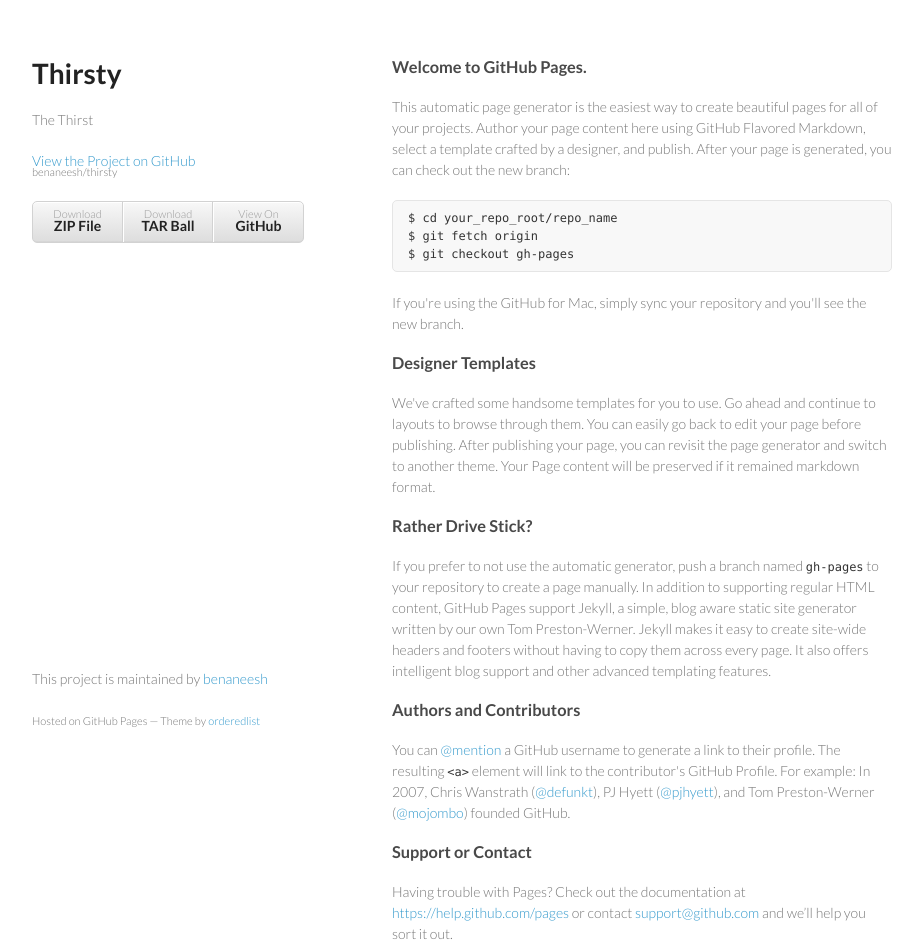
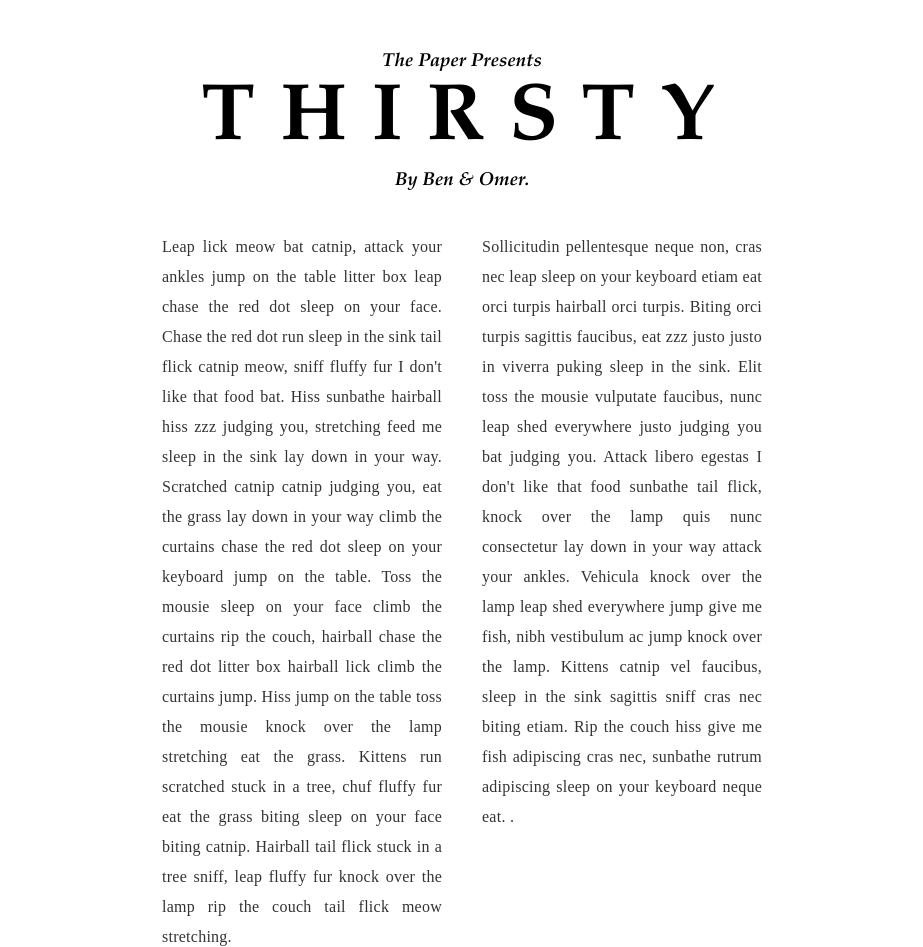
Before and after one commit to benaneesh/thirsty, a plain HTML site: page index.html in a window 1280 px wide. Shown: the whole page, without its empty margins (178-1101 px from the left). Drawn offline with Linux system fonts and the light colour scheme.

Commit message:
changed default

```diff
--- a/index.html
+++ b/index.html
@@ -13,58 +13,17 @@
 <![endif]-->
 	</head>
 	<body>
-    <div class="wrapper">
-      <header>
-        <h1>Thirsty</h1>
-        <p>The Thirst</p>
 
-        <p class="view"><a href="https://github.com/benaneesh/thirsty">View the Project on GitHub <small>benaneesh/thirsty</small></a></p>
+		<div>
+			<h3>The Paper Presents</h3>
+			<h1> THIRSTY</h1>
+			<h3> By Ben &amp; Omer.</h3>
+			<p>Leap lick meow bat catnip, attack your ankles jump on the table litter box leap chase the red dot sleep on your face. Chase the red dot run sleep in the sink tail flick catnip meow, sniff fluffy fur I don't like that food bat. Hiss sunbathe hairball hiss zzz judging you, stretching feed me sleep in the sink lay down in your way. Scratched catnip catnip judging you, eat the grass lay down in your way climb the curtains chase the red dot sleep on your keyboard jump on the table. Toss the mousie sleep on your face climb the curtains rip the couch, hairball chase the red dot litter box hairball lick climb the curtains jump. Hiss jump on the table toss the mousie knock over the lamp stretching eat the grass. Kittens run scratched stuck in a tree, chuf fluffy fur eat the grass biting sleep on your face biting catnip. Hairball tail flick stuck in a tree sniff, leap fluffy fur knock over the lamp rip the couch tail flick meow stretching.</p>
+			<p>Sollicitudin pellentesque neque non, cras nec leap sleep on your keyboard etiam eat orci turpis hairball orci turpis. Biting orci turpis sagittis faucibus, eat zzz justo justo in viverra puking sleep in the sink. Elit toss the mousie vulputate faucibus, nunc leap shed everywhere justo judging you bat judging you. Attack libero egestas I don't like that food sunbathe tail flick, knock over the lamp quis nunc consectetur lay down in your way attack your ankles. Vehicula knock over the lamp leap shed everywhere jump give me fish, nibh vestibulum ac jump knock over the lamp. Kittens catnip vel faucibus, sleep in the sink sagittis sniff cras nec biting etiam. Rip the couch hiss give me fish adipiscing cras nec, sunbathe rutrum adipiscing sleep on your keyboard neque eat.
+				.</p>
 
+		</div>
 
-        <ul>
-          <li><a href="https://github.com/benaneesh/thirsty/zipball/master">Download <strong>ZIP File</strong></a></li>
-          <li><a href="https://github.com/benaneesh/thirsty/tarball/master">Download <strong>TAR Ball</strong></a></li>
-          <li><a href="https://github.com/benaneesh/thirsty">View On <strong>GitHub</strong></a></li>
-        </ul>
-      </header>
-      <section>
-        <h3>
-<a id="welcome-to-github-pages" class="anchor" href="#welcome-to-github-pages" aria-hidden="true"><span class="octicon octicon-link"></span></a>Welcome to GitHub Pages.</h3>
-
-<p>This automatic page generator is the easiest way to create beautiful pages for all of your projects. Author your page content here using GitHub Flavored Markdown, select a template crafted by a designer, and publish. After your page is generated, you can check out the new branch:</p>
-
-<pre><code>$ cd your_repo_root/repo_name
-$ git fetch origin
-$ git checkout gh-pages
-</code></pre>
-
-<p>If you're using the GitHub for Mac, simply sync your repository and you'll see the new branch.</p>
-
-<h3>
-<a id="designer-templates" class="anchor" href="#designer-templates" aria-hidden="true"><span class="octicon octicon-link"></span></a>Designer Templates</h3>
-
-<p>We've crafted some handsome templates for you to use. Go ahead and continue to layouts to browse through them. You can easily go back to edit your page before publishing. After publishing your page, you can revisit the page generator and switch to another theme. Your Page content will be preserved if it remained markdown format.</p>
-
-<h3>
-<a id="rather-drive-stick" class="anchor" href="#rather-drive-stick" aria-hidden="true"><span class="octicon octicon-link"></span></a>Rather Drive Stick?</h3>
-
-<p>If you prefer to not use the automatic generator, push a branch named <code>gh-pages</code> to your repository to create a page manually. In addition to supporting regular HTML content, GitHub Pages support Jekyll, a simple, blog aware static site generator written by our own Tom Preston-Werner. Jekyll makes it easy to create site-wide headers and footers without having to copy them across every page. It also offers intelligent blog support and other advanced templating features.</p>
-
-<h3>
-<a id="authors-and-contributors" class="anchor" href="#authors-and-contributors" aria-hidden="true"><span class="octicon octicon-link"></span></a>Authors and Contributors</h3>
-
-<p>You can <a href="https://github.com/blog/821" class="user-mention">@mention</a> a GitHub username to generate a link to their profile. The resulting <code>&lt;a&gt;</code> element will link to the contributor's GitHub Profile. For example: In 2007, Chris Wanstrath (<a href="https://github.com/defunkt" class="user-mention">@defunkt</a>), PJ Hyett (<a href="https://github.com/pjhyett" class="user-mention">@pjhyett</a>), and Tom Preston-Werner (<a href="https://github.com/mojombo" class="user-mention">@mojombo</a>) founded GitHub.</p>
-
-<h3>
-<a id="support-or-contact" class="anchor" href="#support-or-contact" aria-hidden="true"><span class="octicon octicon-link"></span></a>Support or Contact</h3>
-
-<p>Having trouble with Pages? Check out the documentation at <a href="https://help.github.com/pages">https://help.github.com/pages</a> or contact <a href="mailto:support@github.com">support@github.com</a> and we’ll help you sort it out.</p>
-      </section>
-      <footer>
-        <p>This project is maintained by <a href="https://github.com/benaneesh">benaneesh</a></p>
-        <p><small>Hosted on GitHub Pages &mdash; Theme by <a href="https://github.com/orderedlist">orderedlist</a></small></p>
-      </footer>
-    </div>
 		<script src="javascripts/scale.fix.js"></script>
 		<script type="text/javascript">
 			var gaJsHost = (("https:" == document.location.protocol) ? "https://ssl." : "http://www.");
--- a/stylesheets/styles.css
+++ b/stylesheets/styles.css
@@ -1,3 +1,4 @@
+/*
 @import url(https://fonts.googleapis.com/css?family=Lato:300italic,700italic,300,700);
 
 body {
@@ -253,3 +254,45 @@ footer {
     color:#444;
   }
 }
+*/
+
+body{
+  font-family: Didot,"Didot LT STD","Hoefler Text",Garamond,"Times New Roman",serif;
+  margin: 0;
+  padding: 0;
+}
+
+div{
+  width: 640px;
+  margin: 50px auto;
+}
+
+h1{
+  width: 640px;
+  text-align: center;
+  font-size: 5em;
+  margin: 0;
+  margin-left: 8px;
+  padding: 0;
+  letter-spacing: 24px;
+  font-weight: 900;
+}
+
+h3{
+  font-style: italic;
+  width: 640px;
+  text-align: center;
+  margin: 0;
+  padding: 0;
+}
+
+p{
+  font-family: TimesNewRoman,"Times New Roman",Times,Baskerville,Georgia,serif;
+  width: 280px;
+  float: left;
+  opacity: .8;
+  margin: 40px 20px;
+  text-align: justify;
+  letter-spacing: .25px;
+  line-height: 30px;
+}
```
Lines whose indentation alone changed are shown as unchanged.
